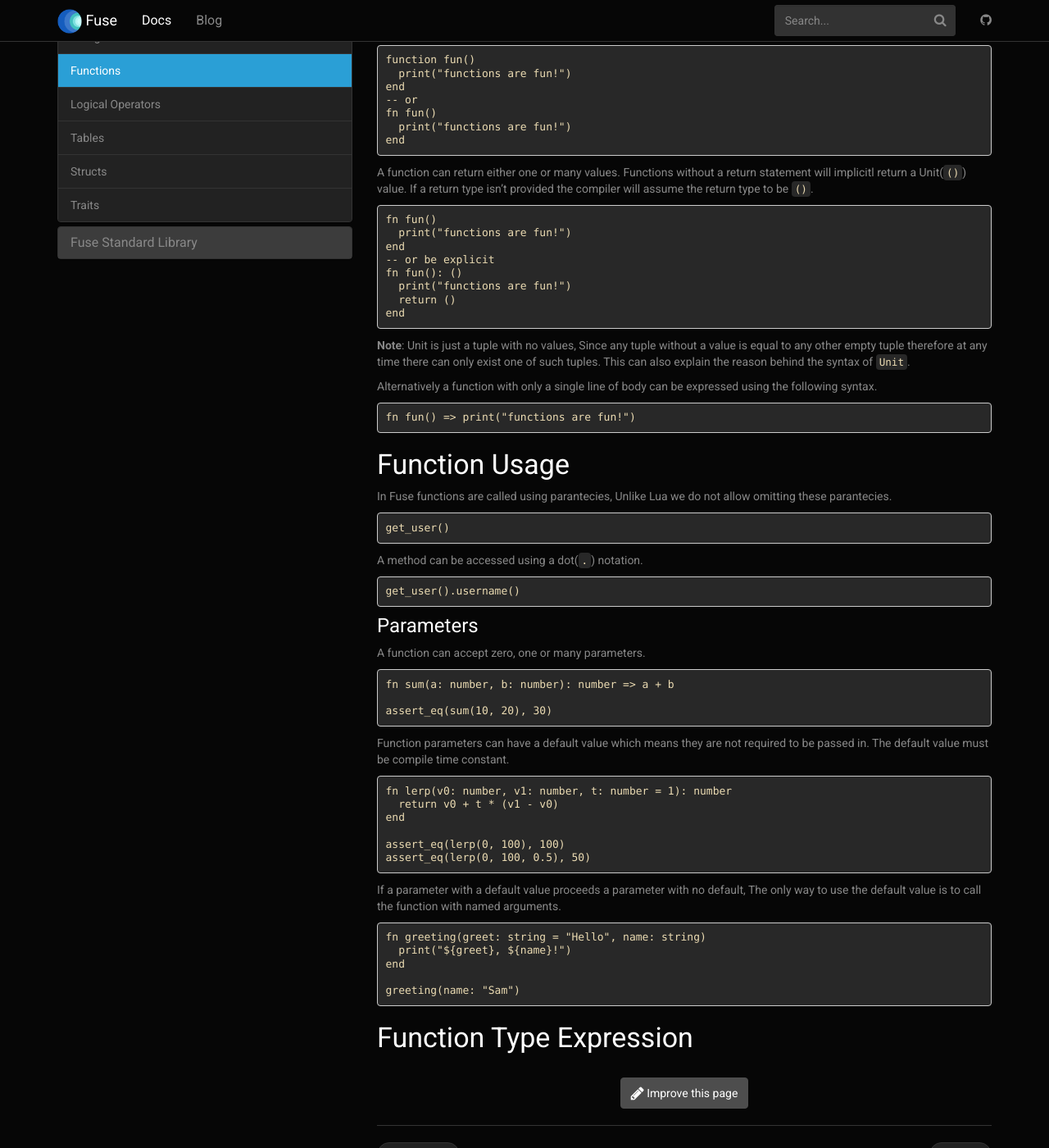
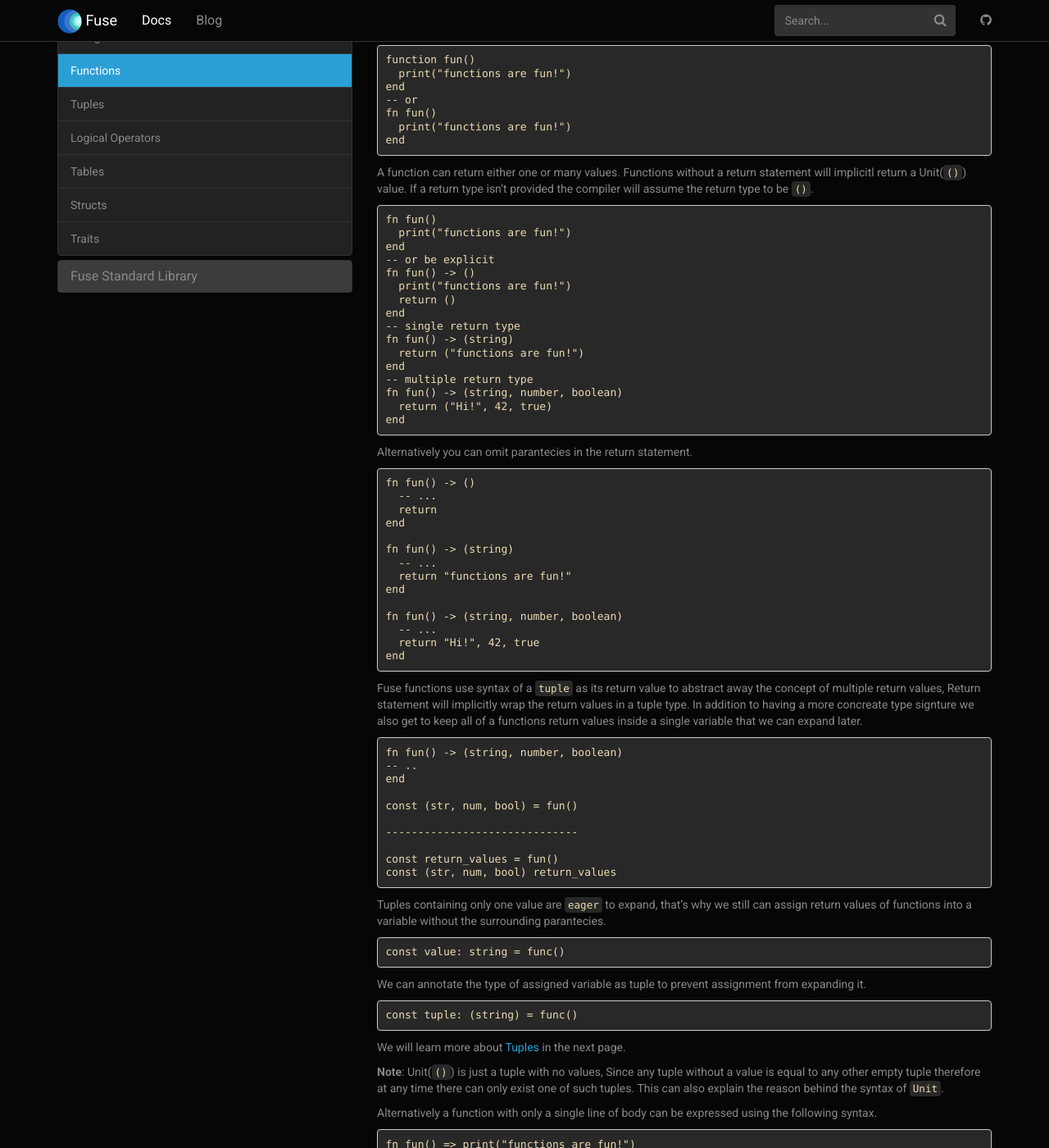
Before and after one commit to fuse-lang/fuse-lang.github.io, a Jekyll site: the page built from _docs/basics/06-functions.md, in a window 1280 px wide and 1400 px high, scrolled down 334 px. Shown: the whole window at 82% size. Built offline with Jekyll 4.4.1, drawn with Linux system fonts in a browser that asks for light colours; some of the changed text lies outside the part shown.

Commit message:
update function docs and add tuple file.

````diff
--- a/_data/docs.yml
+++ b/_data/docs.yml
@@ -14,6 +14,7 @@
   - numbers
   - strings
   - functions
+  - tuples
   - logical-ops
   - tables
   - structs
--- a/_docs/basics/06-functions.md
+++ b/_docs/basics/06-functions.md
@@ -29,13 +28,69 @@ fn fun()
   print("functions are fun!")
 end
 -- or be explicit
-fn fun(): ()
+fn fun() -> ()
   print("functions are fun!")
   return ()
 end
+-- single return type
+fn fun() -> (string)
+  return ("functions are fun!")
+end
+-- multiple return type
+fn fun() -> (string, number, boolean)
+  return ("Hi!", 42, true)
+end
 ```
 
-__Note__: Unit is just a tuple with no values, Since any tuple without a value is equal to any other empty tuple therefore at any time there can only exist one of such tuples. This can also explain the reason behind the syntax of `Unit`.
+Alternatively you can omit parantecies in the return statement.
+
+```fuse
+fn fun() -> ()
+  -- ...
+  return
+end
+
+fn fun() -> (string)
+  -- ...
+  return "functions are fun!"
+end
+
+fn fun() -> (string, number, boolean)
+  -- ...
+  return "Hi!", 42, true
+end
+```
+
+Fuse functions use syntax of a `tuple` as its return value to abstract away the concept of multiple return values, Return statement will implicitly wrap the return values in a tuple type. In addition to having a more concreate type signture we also get to keep all of a functions return values inside a single variable that we can expand later.
+
+```fuse
+fn fun() -> (string, number, boolean)
+-- ..
+end
+
+const (str, num, bool) = fun()
+
+------------------------------
+
+const return_values = fun()
+const (str, num, bool) return_values
+```
+
+Tuples containing only one value are `eager` to expand, that's why we still can assign return values of functions into a variable without the surrounding parantecies.
+
+```fuse
+const value: string = func()
+```
+
+We can annotate the type of assigned variable as tuple to prevent assignment from expanding it.
+
+```fuse
+const tuple: (string) = func()
+```
+
+We will learn more about [Tuples](/docs/tuples) in the next page.
+
+__Note__: Unit(`()`) is just a tuple with no values, Since any tuple without a value is equal to any other empty tuple therefore at any time there can only exist one of such tuples. This can also explain the reason behind the syntax of `Unit`.
 
 Alternatively a function with only a single line of body can be expressed using the following syntax.
 
@@ -62,7 +117,7 @@ get_user().username()
 A function can accept zero, one or many parameters.
 
 ```fuse
-fn sum(a: number, b: number): number => a + b
+fn sum(a: number, b: number) -> (number) => a + b
 
 assert_eq(sum(10, 20), 30)
 ```
@@ -78,6 +133,37 @@ assert_eq(lerp(0, 100), 100)
 assert_eq(lerp(0, 100, 0.5), 50)
 ```
 
+We can also pass arguments using their names, It can be extreamly useful when we have a lot of `nil` and `boolean` arguments which can make it really hard to read.
+
+```fuse
+fn configure(
+  backend: Backend,
+  enable: boolean,
+  service: Service | nil,
+  api_key: string | nil,
+  policies: Policy[] | nil = nil,
+  formatter: Formatter | nil = nil,
+  options: AdditionalOptions | nil = nil
+  development_mode: boolean = flase,
+  serialization_type: SerializationType = SerializationType.Binary)
+  -- function magic happens here!
+end
+
+-- ...
+
+-- calling without named parameters
+configure(my_backend, true, my_service, nil, nil, nil, nil, false, SerializationType.Json)
+-- calling with named parameters
+configure(
+  my_backend,
+  enable: true,
+  my_service,
+  api_key: nil,
+  serialization_type: SerializationType.Json)
+```
+
+__Note__: While it is not necessary to name all arguments, after omitting the first parameter with default value you have to name all subsecuent arguments.
+
 If a parameter with a default value proceeds a parameter with no default, The only way to use the default value is to call the function with named arguments.
 
 ```fuse
@@ -90,3 +176,5 @@ greeting(name: "Sam")
 
 
 ### Function Type Expression
+
+As we have read earlier, Fuse have first-class support for functions that's why we should be able to talk about type of a function in our code without any extra effort.
````
Also changed, not shown: other parts of _docs/basics/06-functions.md (+0 -1 lines), _docs/basics/07-tuples.md (added, +4 -0 lines), _docs/basics/08-logical-ops.md (renamed from _docs/basics/07-logical-ops.md), _docs/basics/09-tables.md (renamed from _docs/basics/08-tables.md), _docs/basics/10-structs.md (renamed from _docs/basics/09-structs.md), _docs/basics/11-traits.md (renamed from _docs/basics/10-traits.md).
